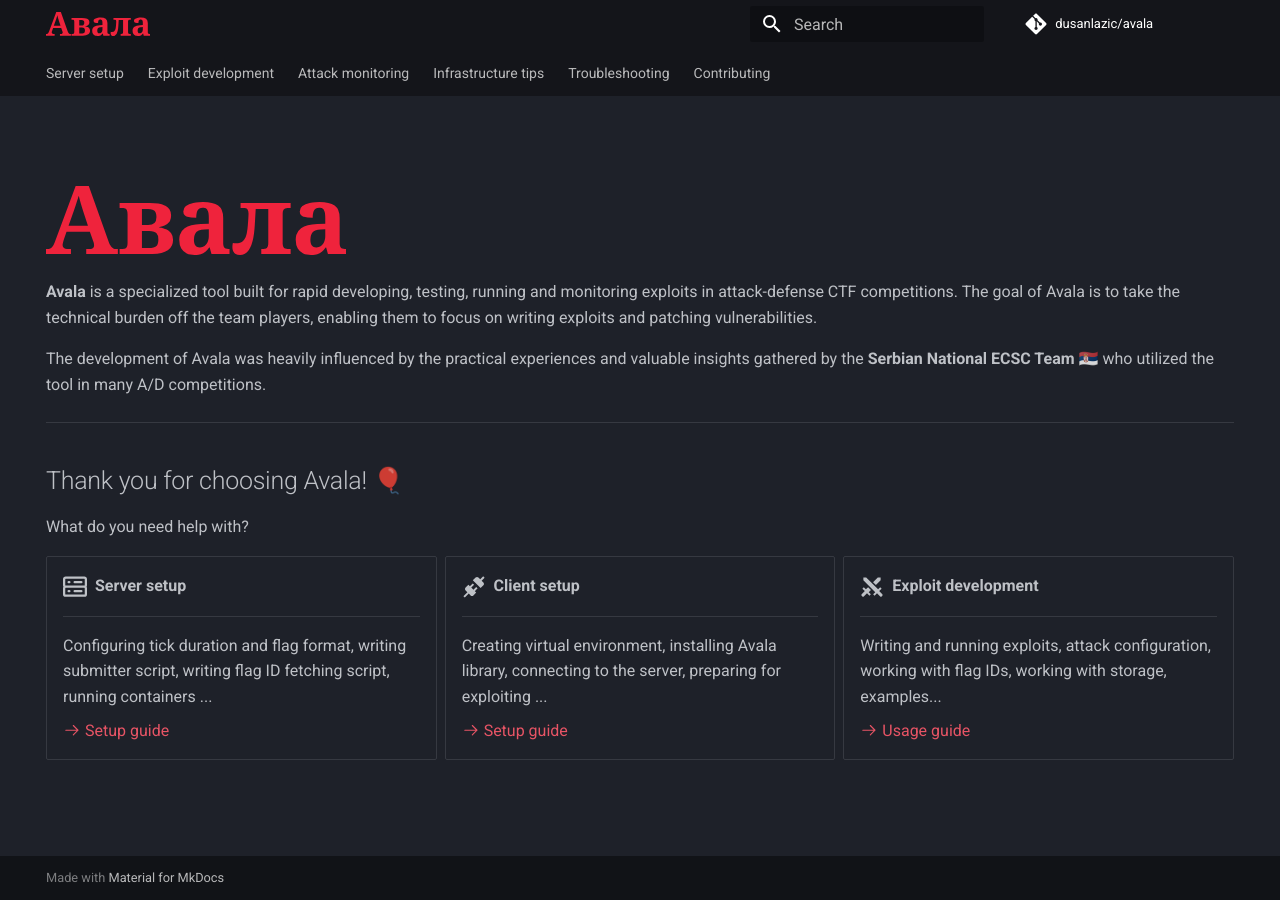
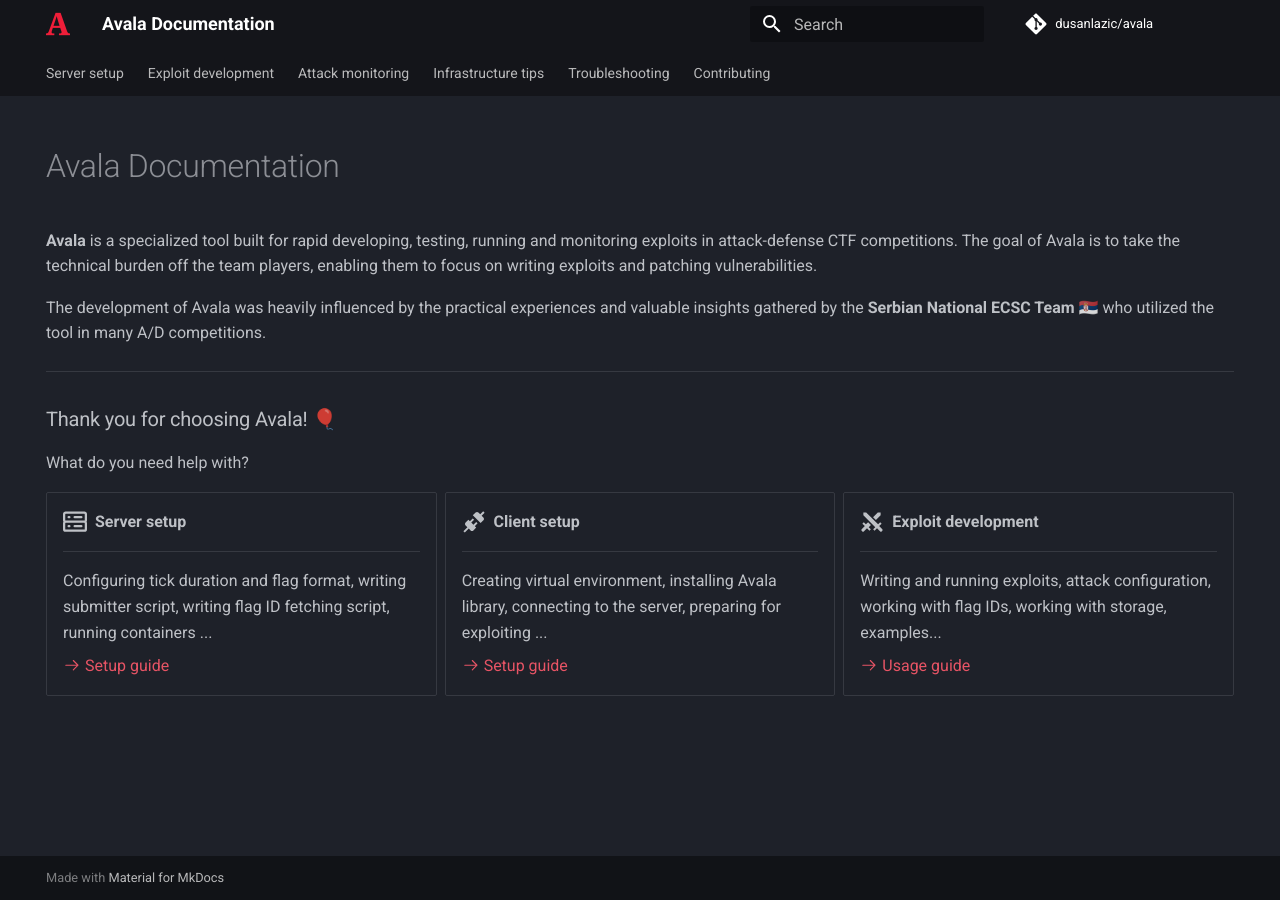
Before and after one commit to dusanlazic/avala, an MkDocs documentation site: the page built from docs/docs/index.md, in a window 1280 px wide. Built offline with MkDocs 1.6.1 and Material for MkDocs 9.7.7, drawn with Linux system fonts in a browser that asks for light colours; comment, search, counter and statistics services are not loaded.

Commit message:
docs(wip): minor changes

```diff
--- a/docs/docs/index.md
+++ b/docs/docs/index.md
@@ -6,7 +6,7 @@
 title: ""
 ---
 
-![Avala Logo](assets/logo.svg){ width="300" }
+# Avala Documentation
 
 **Avala** is a specialized tool built for rapid developing, testing, running and monitoring exploits in attack-defense CTF competitions. The goal of Avala is to take the technical burden off the team players, enabling them to focus on writing exploits and patching vulnerabilities.
 
@@ -14,7 +14,7 @@
 
 ---
 
-## Thank you for choosing Avala! 🎈
+### Thank you for choosing Avala! 🎈
 
 What do you need help with?
 
@@ -42,7 +42,7 @@
 
     Writing and running exploits, attack configuration, working with flag IDs, working with storage, examples...
 
-    [:octicons-arrow-right-24: Usage guide](exploits/workflow.md)
+    [:octicons-arrow-right-24: Usage guide](client/exploit.md)
 
 
 </div>
--- a/docs/mkdocs.yml
+++ b/docs/mkdocs.yml
@@ -1,10 +1,10 @@
-site_name: ""
+site_name: "Avala Documentation"
 site_url: https://avala.lazicdusan.com
 repo_url: https://github.com/dusanlazic/avala
 repo_name: dusanlazic/avala
 theme:
   name: material
-  logo: assets/logo.svg
+  logo: assets/logo.png
   favicon: assets/favicon.ico
   features:
     - content.code.copy
```
Also changed, not shown: docs/docs/client/exploit.md (+3 -3 lines).
